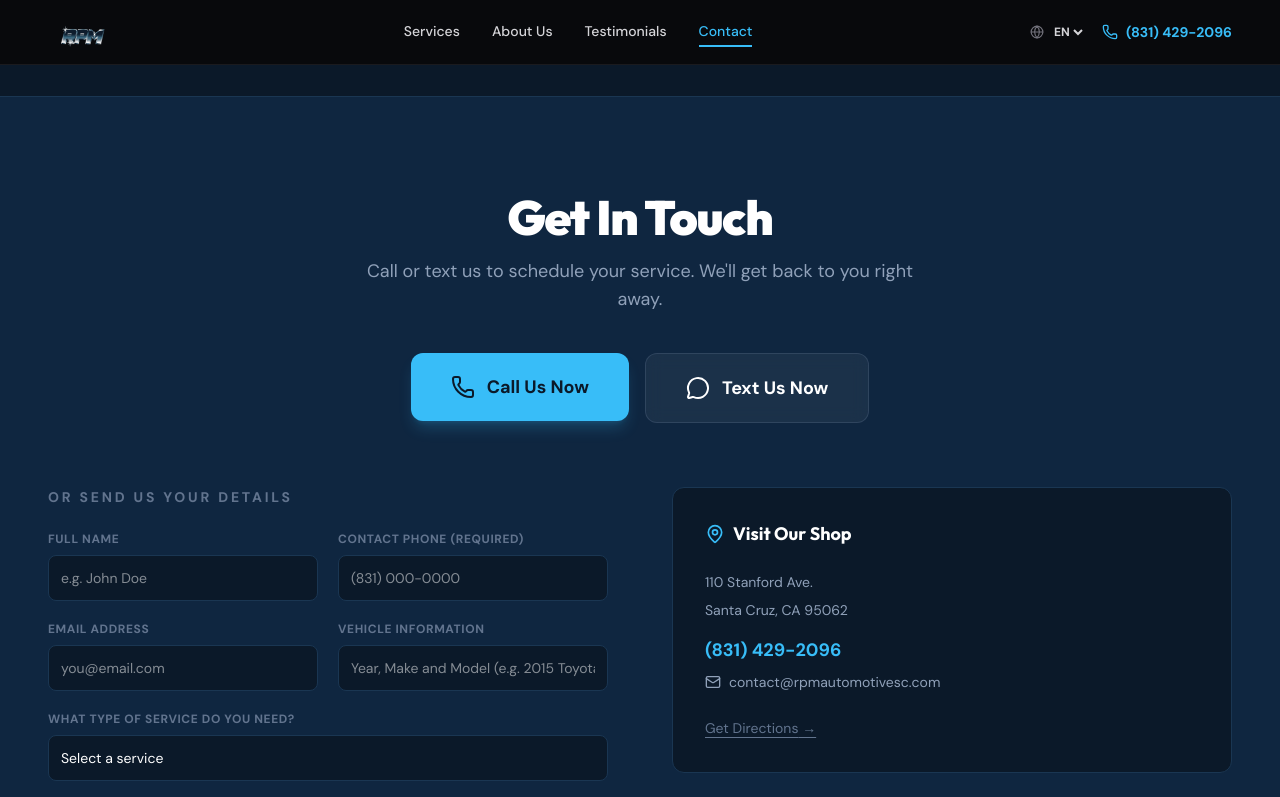
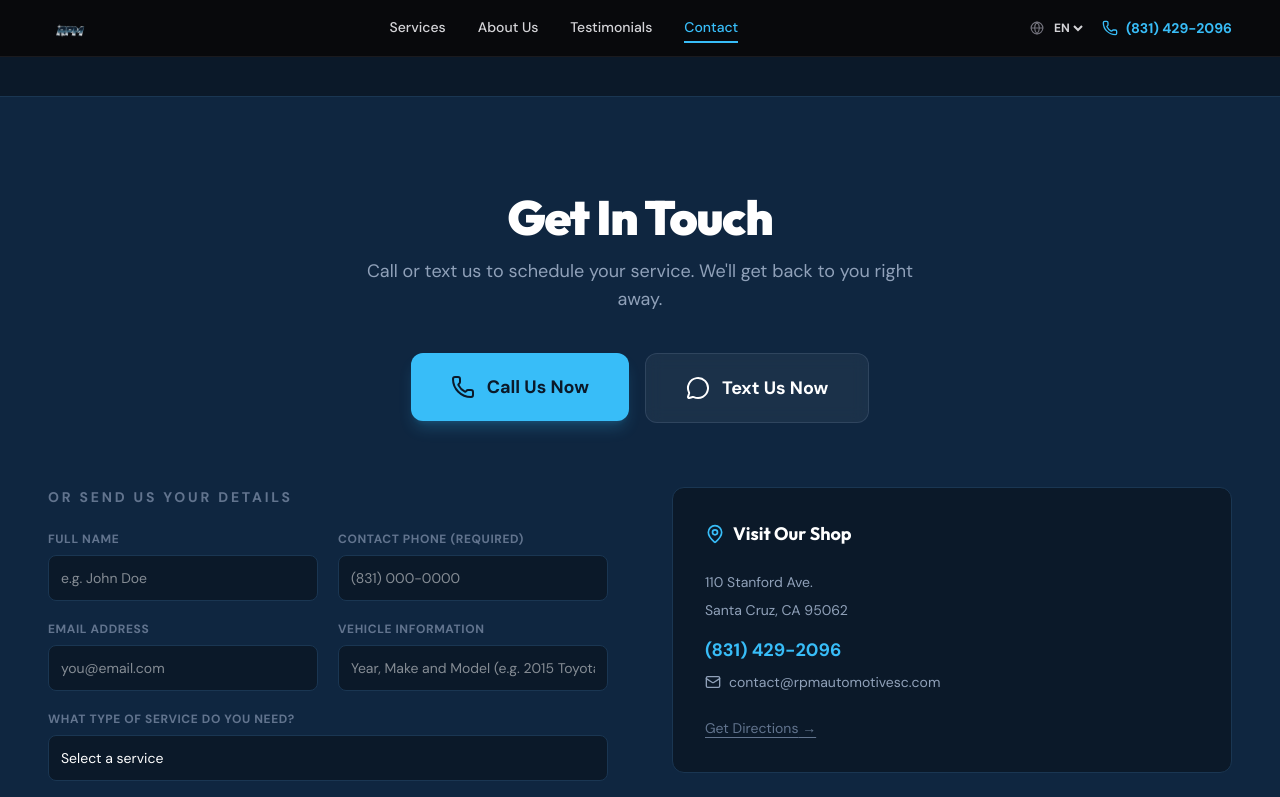
Before and after one commit to Givanar777/RPM-Automotive-, a Next.js app in the folder frontend/: page /contacto in a window 1280 px wide. Shown: the top 797 px of the page. Built offline with nearby package versions, Linux system fonts and the light colour scheme.

Commit message:
auto-commit for 7ecc3a8a-e4f0-466c-9bed-50354f59da48

```diff
--- a/frontend/components/Hero.tsx
+++ b/frontend/components/Hero.tsx
@@ -11,7 +11,7 @@ export default function Hero() {
   const { t } = useLanguage();
 
   return (
-    <section data-testid="hero-section" className="relative h-[85vh] min-h-[600px] flex items-center overflow-hidden">
+    <section data-testid="hero-section" className="relative h-[90vh] min-h-[650px] flex items-center overflow-hidden pt-14">
       <div className="absolute inset-0 z-0">
         <div className="absolute inset-0 bg-gradient-to-r from-[#0B1929]/90 via-[#0B1929]/70 to-[#0B1929]/50 z-10"></div>
         <Image
--- a/frontend/components/Navbar.tsx
+++ b/frontend/components/Navbar.tsx
@@ -24,9 +24,9 @@ export default function Navbar() {
   return (
     <>
       <nav data-testid="main-navbar" className="fixed top-0 w-full z-50 bg-zinc-950/95 backdrop-blur-xl border-b border-zinc-800/60">
-        <div className="flex justify-between items-center h-16 px-6 md:px-12 max-w-7xl mx-auto">
+        <div className="flex justify-between items-center h-14 px-6 md:px-12 max-w-7xl mx-auto">
           <Link href="/" data-testid="logo-link" className="flex items-center">
-            <Image src={siteConfig.logo} alt={siteConfig.name} width={120} height={48} className="h-11 w-auto object-contain" priority />
+            <Image src={siteConfig.logo} alt={siteConfig.name} width={90} height={28} className="h-7 w-auto object-contain" priority />
           </Link>
 
           <div className="hidden md:flex gap-8 font-medium text-sm">
@@ -90,7 +90,7 @@ export default function Navbar() {
             exit={{ opacity: 0, y: -10 }}
             transition={{ duration: 0.2 }}
             data-testid="mobile-menu"
-            className="fixed top-16 inset-x-0 z-40 bg-zinc-950 border-b border-zinc-800 shadow-lg md:hidden"
+            className="fixed top-14 inset-x-0 z-40 bg-zinc-950 border-b border-zinc-800 shadow-lg md:hidden"
           >
             <div className="px-6 py-6 space-y-1">
               {navLinks.map((link) => (
```
